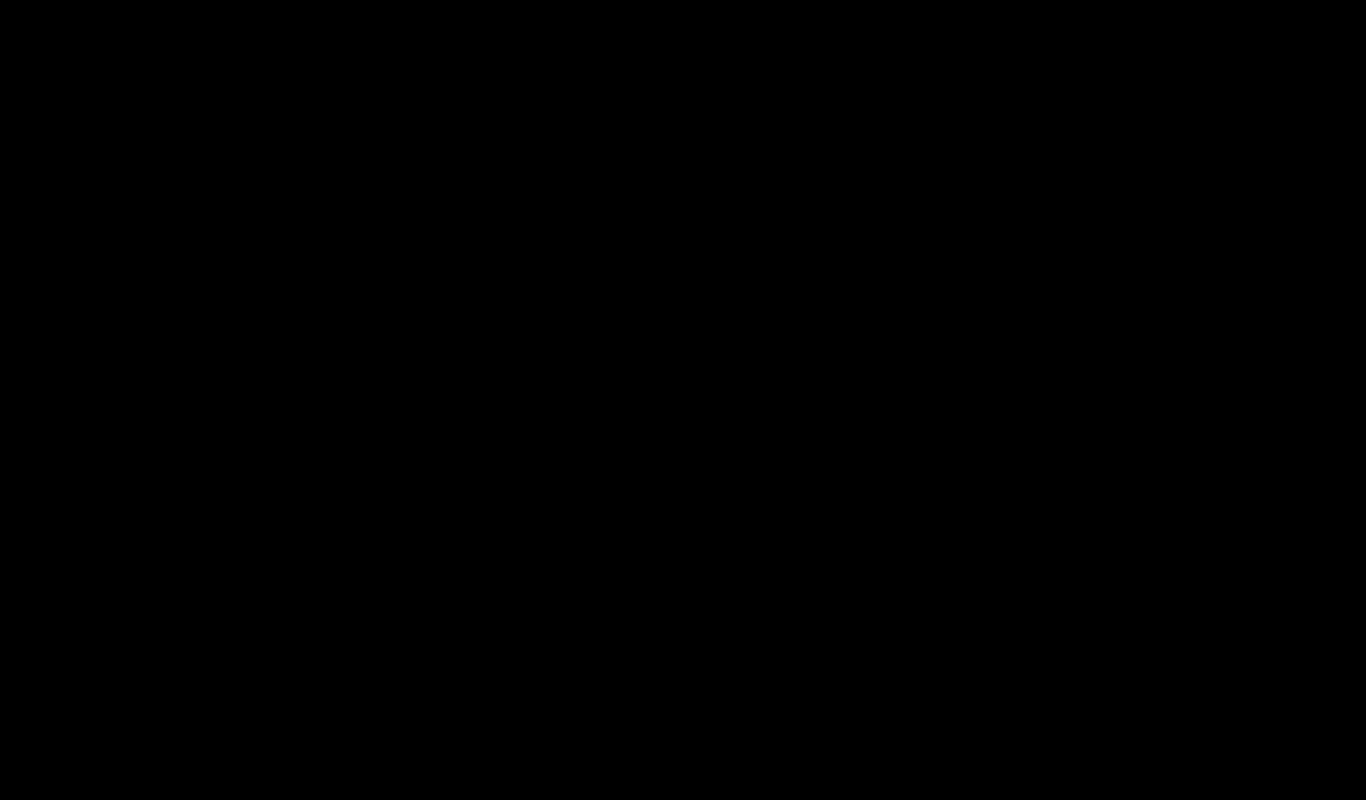
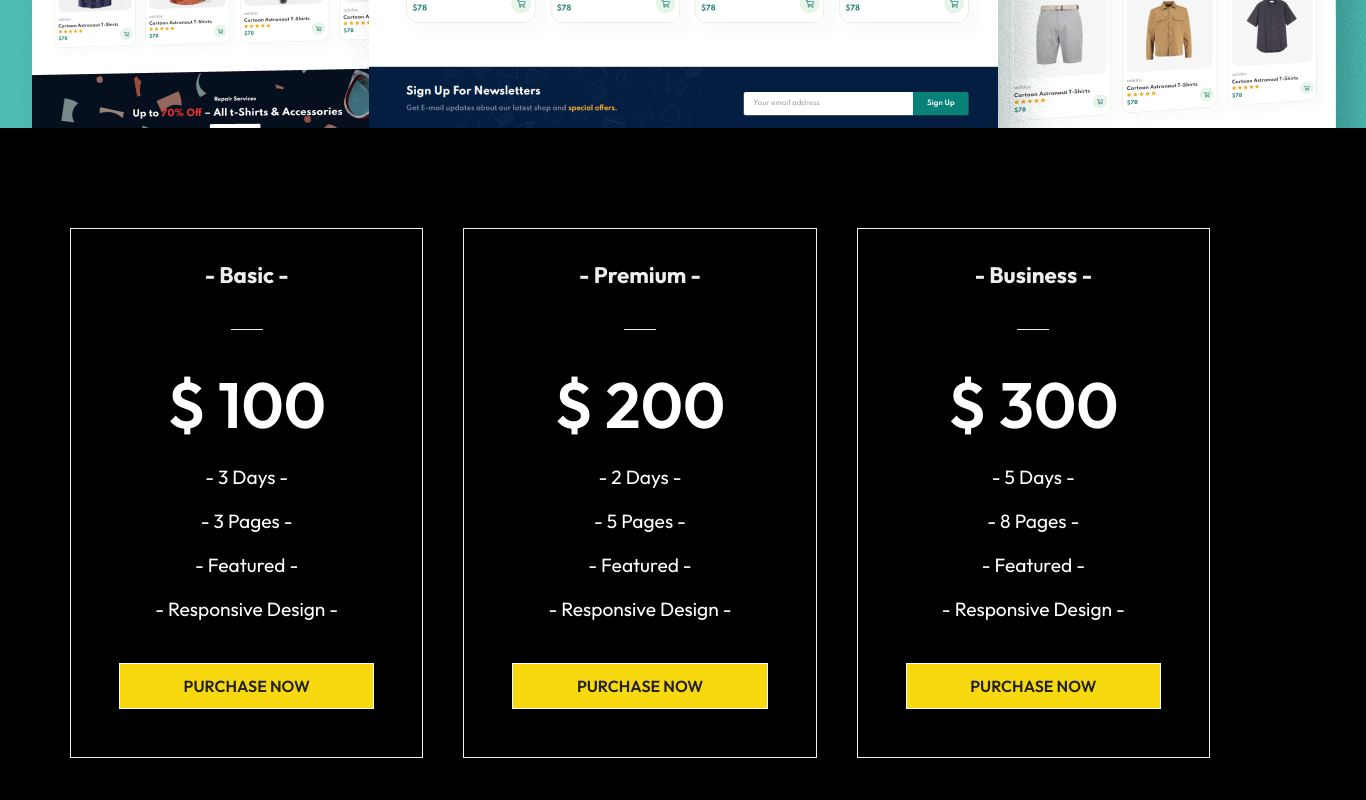
Before and after one commit to mostafizbappy158845/react-portfolio, a React (Create React App) app: page /project in a window 1280 px wide. Shown: the part 1480-2280 px from the top of the page, 1366 px wide, since content can reach past the window. Before the commit the page ends 1325 px from the top, so only its background shows below. Built offline with nearby package versions, Linux system fonts and the light colour scheme.

Commit message:
pricingCard done

```diff
--- a/src/components/PricingCard/PricingCard.css
+++ b/src/components/PricingCard/PricingCard.css
@@ -0,0 +1,52 @@
+.pricing{
+    width: 100%;
+    padding: 6rem 1rem;
+    background: #000;
+}
+.card-container{
+    max-width: 1140px;
+    margin: auto;
+    display: grid;
+    grid-template-columns: repeat(3, 1fr);
+    grid-gap: 40px;
+}
+.card{
+    border: 1px solid #eee;
+    color: #eee;
+    text-align: center;
+    padding: 1rem;
+}
+.card:hover{
+    background-color: #141414;
+}
+.card h3{
+    font-size: 1.4rem;
+    padding: 1rem;
+}
+.card p{
+    padding: 10px 0;
+}
+.bar{
+    border-bottom: 1px solid #eee;
+    width: 10%;
+    margin: 1.5rem auto;
+    display: block;
+}
+.btc{
+    font-size: 4rem;
+    font-weight: 600;
+    padding: 1rem 0;
+}
+.card .btn{
+    display: block;
+    width: 80%;
+    margin: 2rem auto;
+}
+@media screen and (max-width: 740px){
+    .card-container{
+        max-width: 90%;
+        margin: auto;
+        grid-template-columns: 1fr;
+
+    }
+}
--- a/src/components/PricingCard/PricingCard.js
+++ b/src/components/PricingCard/PricingCard.js
@@ -13,7 +13,27 @@
                 <p>- 3 Pages -</p>
                 <p> - Featured -</p>
                 <p> - Responsive Design -</p>
-                <Link></Link>
+                <Link to='/contact' className='btn'>purchase now</Link>
+            </div>
+            <div className="card">
+                <h3>- Premium -</h3>
+                <span className='bar'></span>
+                <p className='btc'>$ 200</p>
+                <p>- 2 Days -</p>
+                <p>- 5 Pages -</p>
+                <p> - Featured -</p>
+                <p> - Responsive Design -</p>
+                <Link to='/contact' className='btn'>purchase now</Link>
+            </div>
+            <div className="card">
+                <h3>- Business -</h3>
+                <span className='bar'></span>
+                <p className='btc'>$ 300</p>
+                <p>- 5 Days -</p>
+                <p>- 8 Pages -</p>
+                <p> - Featured -</p>
+                <p> - Responsive Design -</p>
+                <Link to='/contact' className='btn'>purchase now</Link>
             </div>
         </div>
     </div>
--- /dev/null
+++ b/src/components/WorkCard/WorkCard.js
@@ -0,0 +1,18 @@
+import React from 'react'
+import './WorkCard.css'
+import project1 from '../../assets/project1.png'
+
+const WorkCard = () => {
+  return (
+    <div className="work-container">
+        <h1 className='Project-heading'>Projects</h1>
+        <div className="project-container">
+            <div className="project-card">
+                <img src={project1} alt="image" />
+            </div>
+        </div>
+    </div>
+  )
+}
+
+export default WorkCard
--- a/src/routes/Project.js
+++ b/src/routes/Project.js
@@ -3,6 +3,7 @@
 import HeroImg2 from '../components/HeroImg2/HeroImg2'
 import Navbar from '../components/Navbar/Navbar'
 import PricingCard from '../components/PricingCard/PricingCard'
+import WorkCard from '../components/WorkCard/WorkCard'
 
 
 const Project = () => {
@@ -10,6 +11,7 @@
     <div>
         <Navbar/>
         <HeroImg2 heading="PROJECTS"  text="Some of my most recent works."/>
+        <WorkCard/>
         <PricingCard/>
         <Footer/>
     </div>
```
Also changed, not shown: src/components/WorkCard/WorkCard.css (added).
